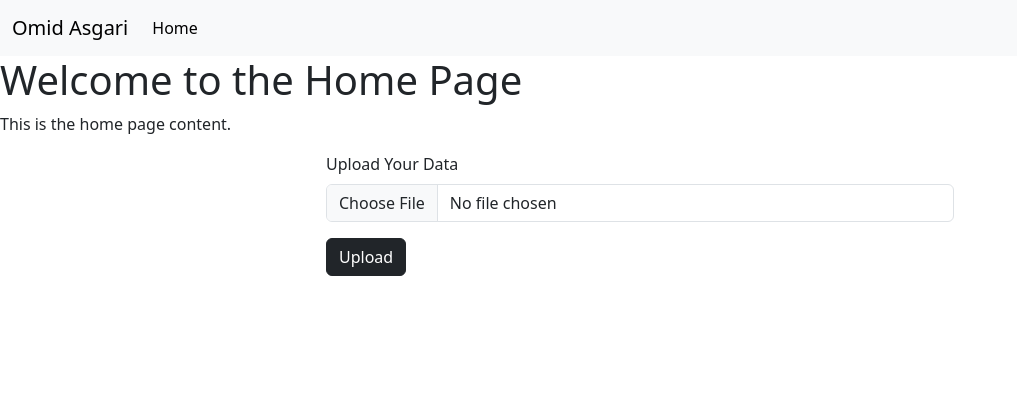
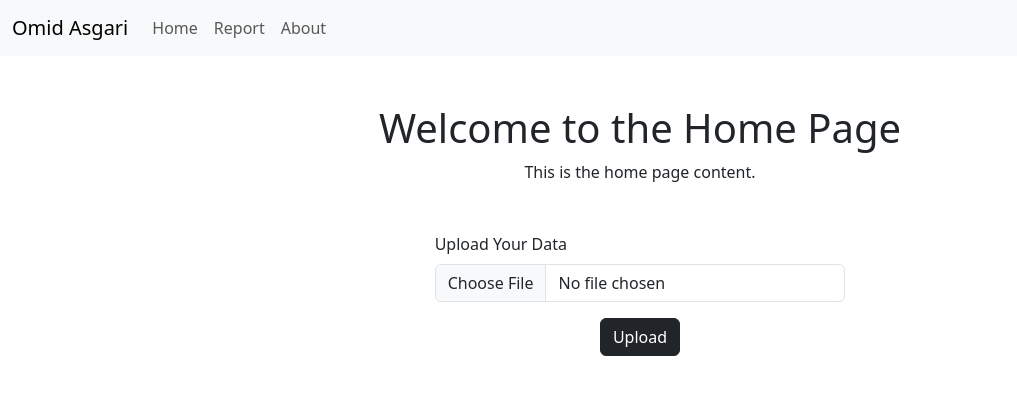
Before and after one commit to asgarihope/rexx-code-challange, a PHP site: the page made by src/Views/home.php in a window 1280 px wide. Shown: the top 395 px of the page, without its empty margins (0-1017 px from the left). Run offline with PHP 8.4, Linux system fonts and the light colour scheme; the template is opened without the code that fills it, so the values that code supplies are empty.

Commit message:
[FEATURE] about page and route

```diff
--- a/src/Controller/HomeController.php
+++ b/src/Controller/HomeController.php
@@ -23,13 +23,11 @@ class HomeController
 
     public function index()
     {
-//        dd( $this->userService->checkExistEmail( 'dsf@fsd.sdf'));
-//        $this->userService->registerUser('omid', 'dsf@fsd.sdf', 'sdfsdf');
-        Helper::view('src/Views/home.php');
+        Helper::view('src/Views/home.php','Omid Asgari Project');
     }
 
     public function about()
     {
-        echo 'about';
+        Helper::view('src/Views/about.php','About');
     }
 }
--- a/src/Helper/Helper.php
+++ b/src/Helper/Helper.php
@@ -12,7 +12,8 @@ class Helper
         die;
     }
 
-    static function view(string $layout){
+    static function view(string $layout, string $title = '')
+    {
         ob_start();
         include $layout;
         $content = ob_get_clean();
--- /dev/null
+++ b/src/Views/about.php
@@ -0,0 +1,4 @@
+<div class="text-center my-5">
+    <h1>Welcome to the About Page</h1>
+    <p>This is the about page content.</p>
+</div>
--- a/src/Views/home.php
+++ b/src/Views/home.php
@@ -1,14 +1,17 @@
-<h1>Welcome to the Home Page</h1>
-<p>This is the home page content.</p>
-<!-- More HTML content -->
+<div class="text-center my-5">
+    <h1>Welcome to the Home Page</h1>
+    <p>This is the home page content.</p>
+</div>
 <div class="row justify-content-center">
-    <div class="col-6">
+    <div class="col-4">
         <form action="upload-json" method="post" enctype="multipart/form-data">
             <div class="mb-3">
                 <label for="formFile" class="form-label">Upload Your Data</label>
                 <input class="form-control" name="data" type="file" id="formFile">
             </div>
-            <button type="submit" class="btn btn-dark">Upload</button>
+            <div class="text-center">
+                <button type="submit" class="btn btn-dark">Upload</button>
+            </div>
         </form>
     </div>
 </div>
--- a/src/Views/layout.php
+++ b/src/Views/layout.php
@@ -3,22 +3,30 @@
 <head>
     <title><?php echo $title; ?></title>
     <!-- Include CSS, JavaScript, etc. -->
-    <link href="https://cdn.jsdelivr.net/npm/bootstrap@5.3.2/dist/css/bootstrap.min.css" rel="stylesheet" integrity="sha384-T3c6CoIi6uLrA9TneNEoa7RxnatzjcDSCmG1MXxSR1GAsXEV/Dwwykc2MPK8M2HN" crossorigin="anonymous">
+    <link href="https://cdn.jsdelivr.net/npm/bootstrap@5.3.2/dist/css/bootstrap.min.css" rel="stylesheet"
+          integrity="sha384-T3c6CoIi6uLrA9TneNEoa7RxnatzjcDSCmG1MXxSR1GAsXEV/Dwwykc2MPK8M2HN" crossorigin="anonymous">
 </head>
 <body>
 <header>
     <nav class="navbar navbar-expand-lg bg-body-tertiary">
         <div class="container-fluid">
-            <a class="navbar-brand" href="#">Omid Asgari</a>
-            <button class="navbar-toggler" type="button" data-bs-toggle="collapse" data-bs-target="#navbarSupportedContent" aria-controls="navbarSupportedContent" aria-expanded="false" aria-label="Toggle navigation">
+            <a class="navbar-brand" href="/">Omid Asgari</a>
+            <button class="navbar-toggler" type="button" data-bs-toggle="collapse"
+                    data-bs-target="#navbarSupportedContent" aria-controls="navbarSupportedContent"
+                    aria-expanded="false" aria-label="Toggle navigation">
                 <span class="navbar-toggler-icon"></span>
             </button>
             <div class="collapse navbar-collapse" id="navbarSupportedContent">
                 <ul class="navbar-nav me-auto mb-2 mb-lg-0">
                     <li class="nav-item">
-                        <a class="nav-link active" aria-current="page" href="#">Home</a>
+                        <a class="nav-link" href="/">Home</a>
                     </li>
-
+                    <li class="nav-item">
+                        <a class="nav-link" href="/report">Report</a>
+                    </li>
+                    <li class="nav-item">
+                        <a class="nav-link" href="/about">About</a>
+                    </li>
                 </ul>
             </div>
         </div>
@@ -31,5 +39,7 @@
     <!-- Footer content -->
 </footer>
 </body>
-<script src="https://cdn.jsdelivr.net/npm/bootstrap@5.3.2/dist/js/bootstrap.bundle.min.js" integrity="sha384-C6RzsynM9kWDrMNeT87bh95OGNyZPhcTNXj1NW7RuBCsyN/o0jlpcV8Qyq46cDfL" crossorigin="anonymous"></script>
+<script src="https://cdn.jsdelivr.net/npm/bootstrap@5.3.2/dist/js/bootstrap.bundle.min.js"
+        integrity="sha384-C6RzsynM9kWDrMNeT87bh95OGNyZPhcTNXj1NW7RuBCsyN/o0jlpcV8Qyq46cDfL"
+        crossorigin="anonymous"></script>
 </html><?php
```
